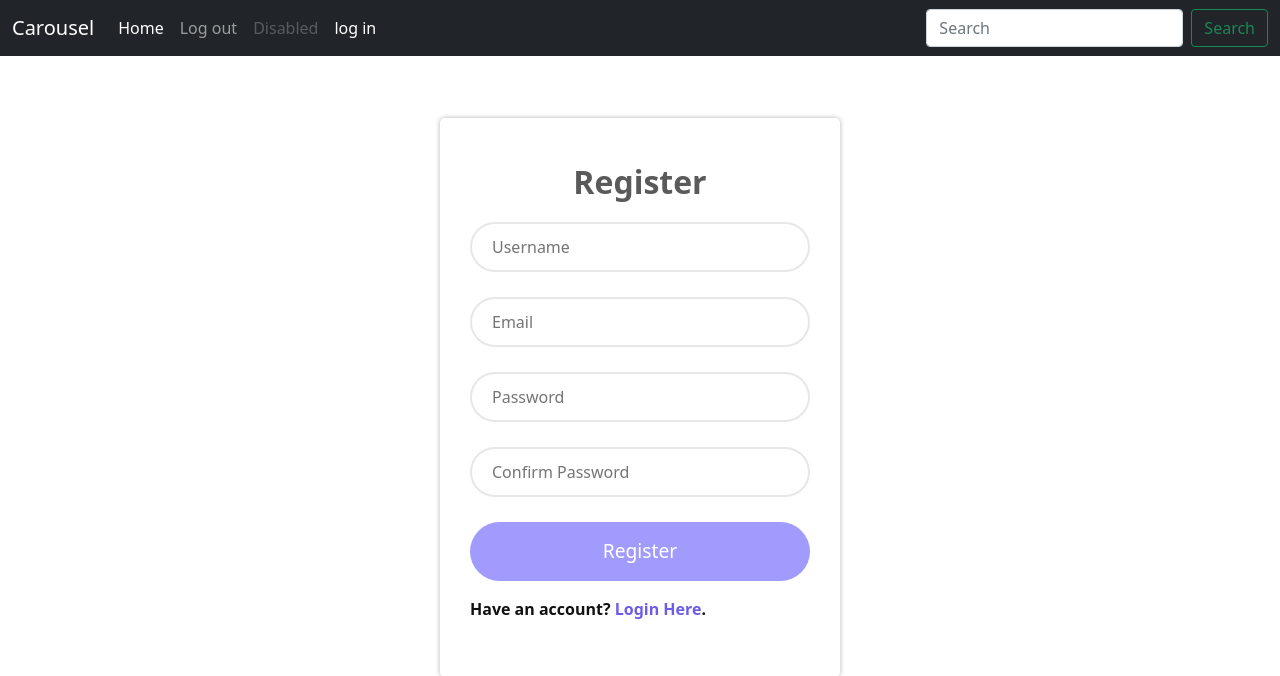
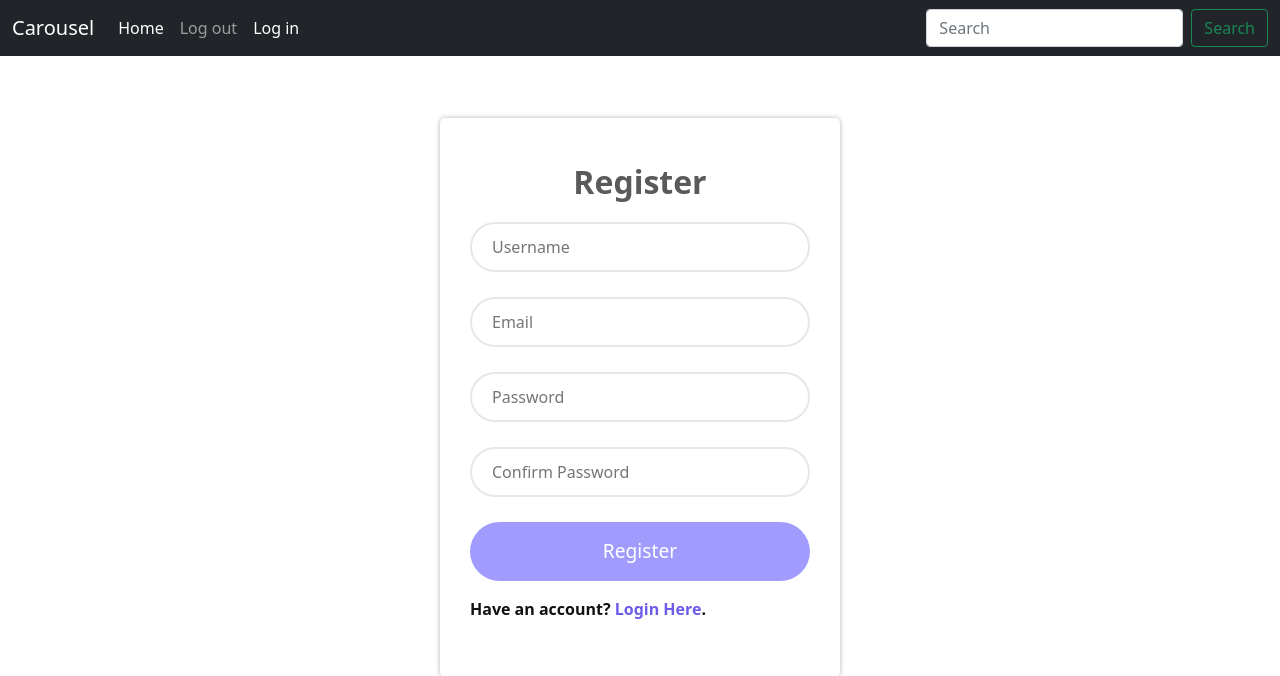
Before and after one commit to tamannarahman97/probusiness, a PHP site: page /register.php in a window 1280 px wide. Shown: the top 676 px of the page. Run offline with PHP 8.4, Linux system fonts and the light colour scheme; data that the repository does not hold is empty.

Commit message:
edited login and register

```diff
--- a/login.php
+++ b/login.php
@@ -90,11 +90,9 @@ if (isset($_POST['submit'])) {
           <li class="nav-item">
             <a class="nav-link" href="logout.php">Log out</a>
           </li>
+
           <li class="nav-item">
-            <a class="nav-link disabled" href="#" tabindex="-1" aria-disabled="true">Disabled</a>
-          </li>
-          <li class="nav-item">
-            <a class="nav-link active" aria-current="page" href="login.php">log in</a>
+            <a class="nav-link active" aria-current="page" href="login.php">Log in</a>
           </li>
         </ul>
         <form class="d-flex">
--- a/register.php
+++ b/register.php
@@ -112,11 +112,9 @@ if (isset($_POST['submit'])) {
           <li class="nav-item">
             <a class="nav-link" href="logout.php">Log out</a>
           </li>
+
           <li class="nav-item">
-            <a class="nav-link disabled" href="#" tabindex="-1" aria-disabled="true">Disabled</a>
-          </li>
-          <li class="nav-item">
-            <a class="nav-link active" aria-current="page" href="login.php">log in</a>
+            <a class="nav-link active" aria-current="page" href="login.php">Log in</a>
           </li>
         </ul>
         <form class="d-flex">
```
